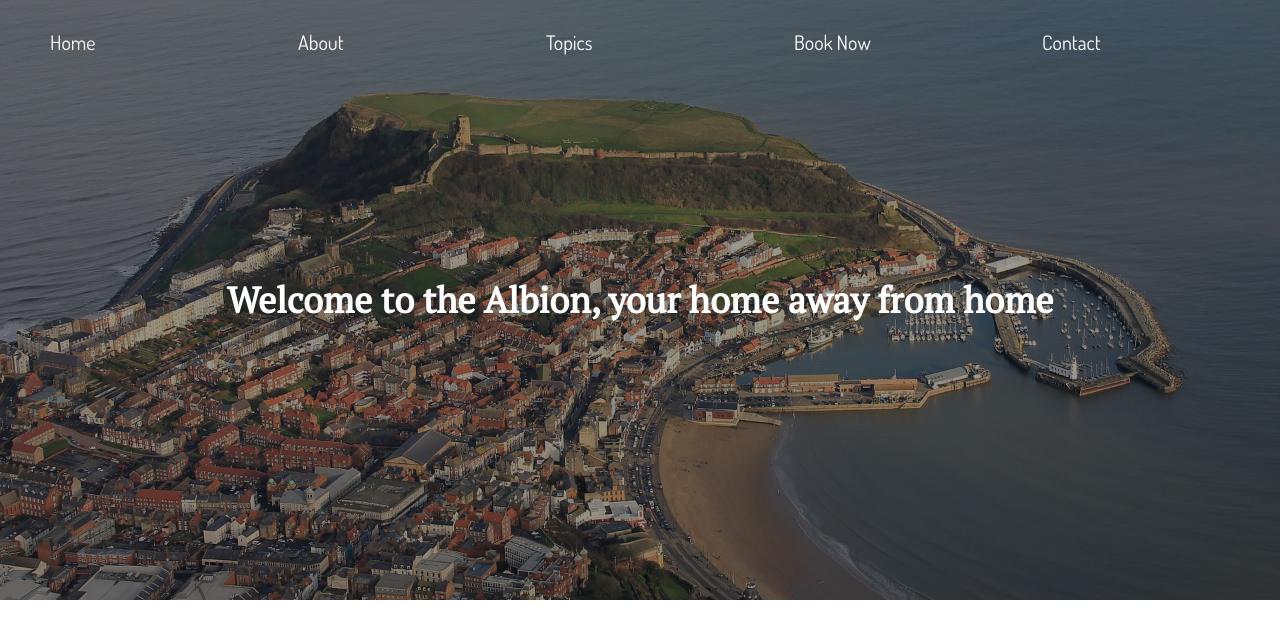
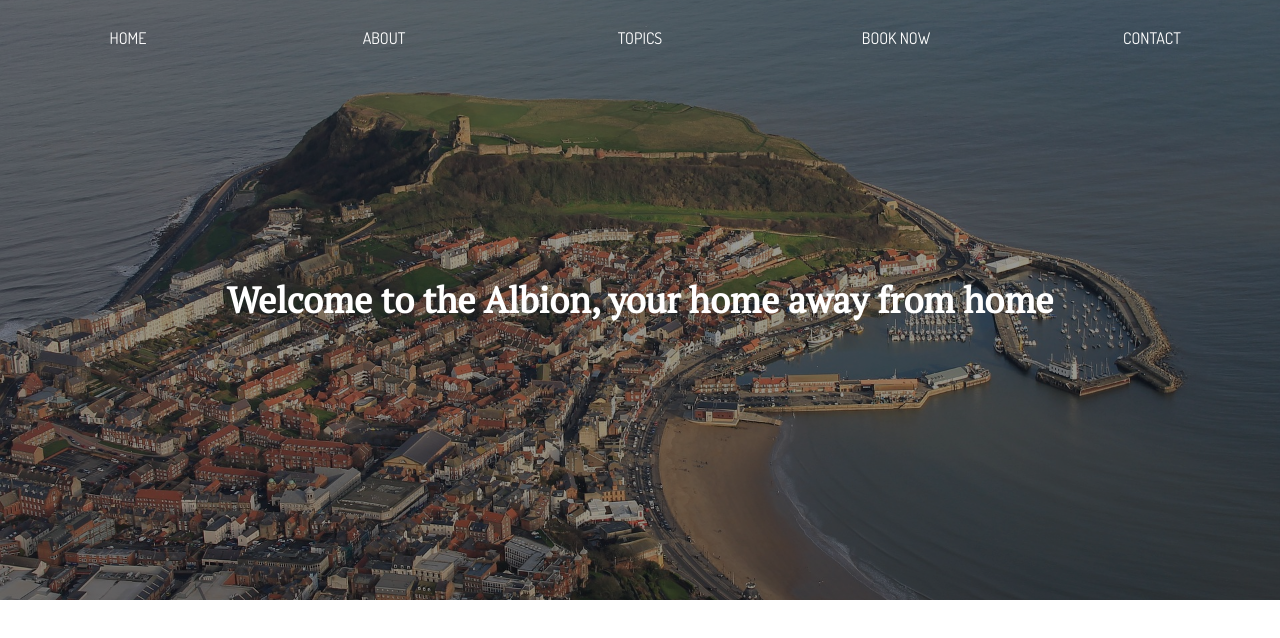
Before and after one commit to DiagoSmith/AlbionCottages, a React (Create React App) app: page / in a window 1280 px wide. Shown: the top 638 px of the page. Built offline with nearby package versions, Linux system fonts and the light colour scheme.

Commit message:
Updated nav to center items

```diff
--- a/src/Components/Navigation/style.js
+++ b/src/Components/Navigation/style.js
@@ -1,8 +1,6 @@
 import styled from "styled-components";
 
-export const NavWrapper = styled.div`
-
-`;
+export const NavWrapper = styled.div``;
 
 export const NavContainer = styled.ul`
   display: flex;
@@ -11,13 +9,17 @@
   flex-wrap: wrap;
   position: relative;
   z-index: 1000;
+  align-self: auto;
+  padding: 0;
 `;
 
 export const StyledItem = styled.li`
   flex: 1;
-  font-size: 20px;
+  font-size: 16px;
+  text-align: center;
+  text-transform: uppercase;
   padding: 10px 10px 10px 10px;
-  color: ${props => props.isHome ? 'white':'black'};
+  color: ${props => (props.isHome ? "white" : "black")};
 `;
 
 export const Icon = styled.svg``;
```
